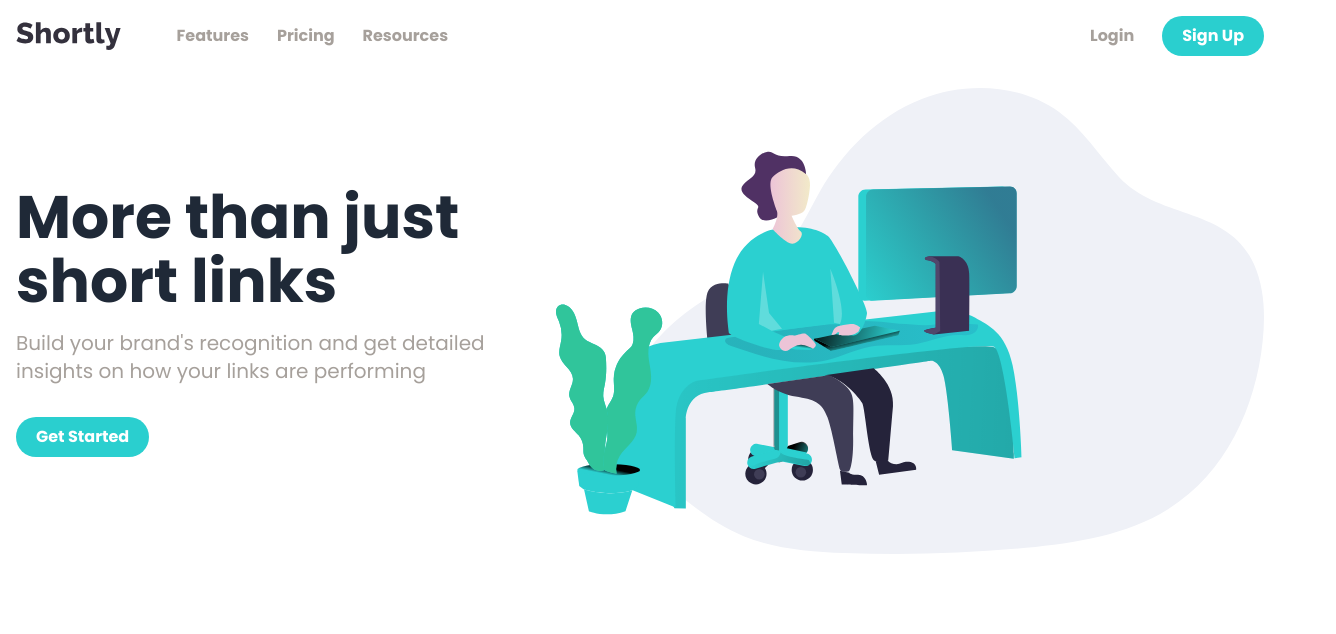
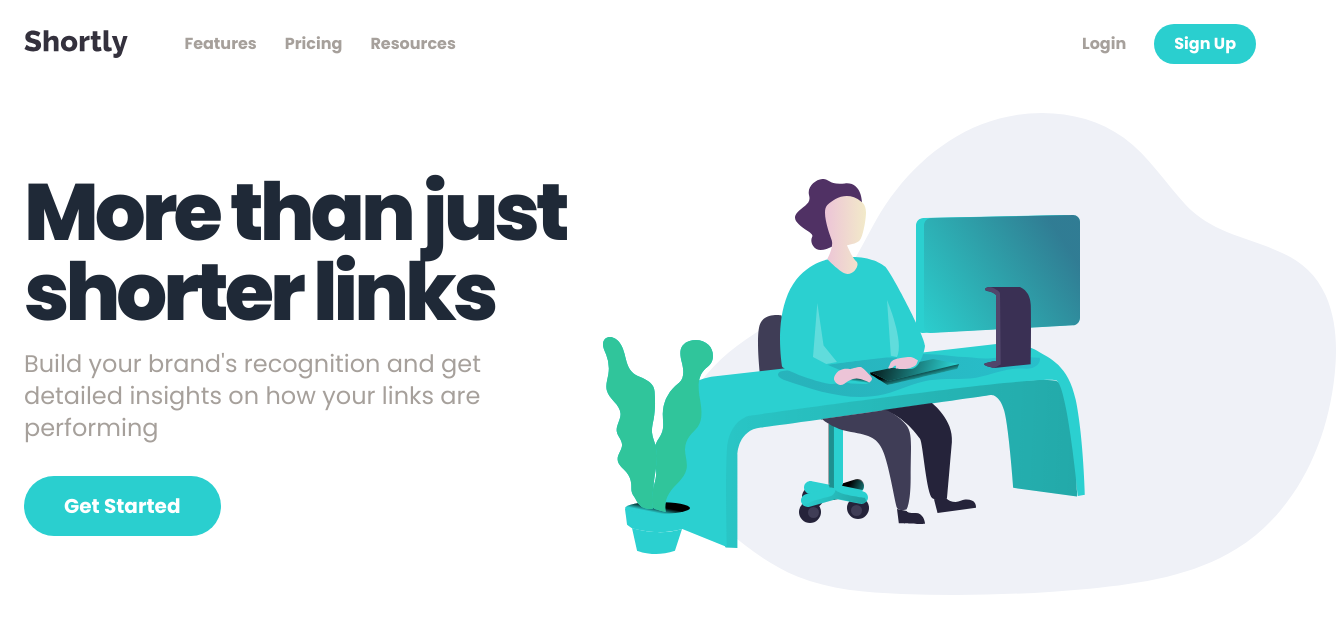
Before and after one commit to ayezabashir/URL-shortening-API-landing-page, a React (Vite) app: page / in a window 1280 px wide. Shown: the top 634 px of the page, 1336 px wide, since content can reach past the window. Built offline with nearby package versions, Linux system fonts and the light colour scheme.

Commit message:
hero component

```diff
--- a/src/components/HeroComponent.jsx
+++ b/src/components/HeroComponent.jsx
@@ -3,14 +3,14 @@ import deskheroimg from "/illustration-working.svg";
 const HeroComponent = () => {
   return (
     <main className='container'>
-        <section className="flex justify-between items-center gap-10">
-            <div className="max-w-125">
-                <h1 className="text-6xl leading-16 font-bold text-black mb-4">More than just short links</h1>
-                <p className="text-xl text-gray mb-8">Build your brand's recognition and get detailed insights on how your links are performing</p>
-                <button className='bg-blue text-white py-2 px-5 rounded-3xl font-bold'>Get Started</button>
+        <section className="my-15 relative flex flex-col-reverse md:flex-row justify-between items-center gap-10">
+            <div className="text-center md:text-start max-w-full md:max-w-120 lg:max-w-150 xl:max-w-170">
+                <h1 className="text-[40px] leading-12 lg:text-[75px] xl:text-[80px] md:leading-20 font-extrabold tracking-tighter text-black mb-4">More than just shorter links</h1>
+                <p className="md:max-w-90 lg:max-w-110 xl:max-w-125.5 text-xl md:text-2xl text-gray mb-8">Build your brand's recognition and get detailed insights on how your links are performing</p>
+                <button className='bg-blue hover:opacity-90 cursor-pointer text-white py-4 px-10 rounded-4xl text-xl font-bold'>Get Started</button>
             </div>
-            <div>
-                <img src={deskheroimg} alt="background image" />
+            <div className="static md:absolute md:-right-50 lg:-right-40 xl:-right-20">
+                <img className="md:w-140 lg:w-full"  src={deskheroimg} alt="background image" />
             </div>
         </section>
     </main>
--- a/src/index.css
+++ b/src/index.css
@@ -31,12 +31,12 @@
     @apply box-border font-poppins;
   }
   body {
-    @apply m-0 p-0 ;
+    @apply m-0 p-0 w-screen overflow-x-hidden;
   }
 }
 
 @utility container {
   max-width: 80rem;
   margin: 0 auto;
-  padding: 1rem;
+  padding: 1.5rem;
 }
```
